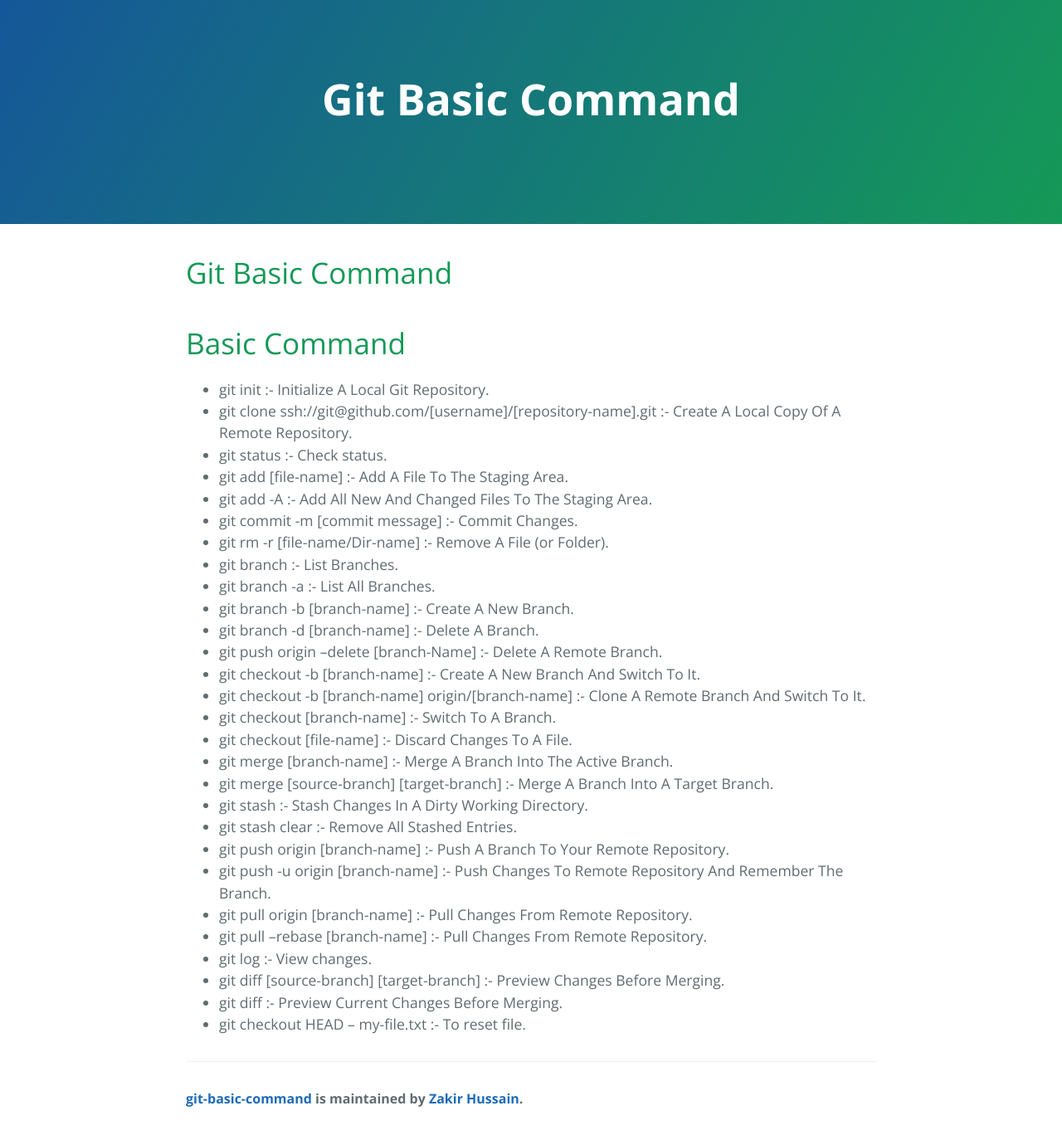
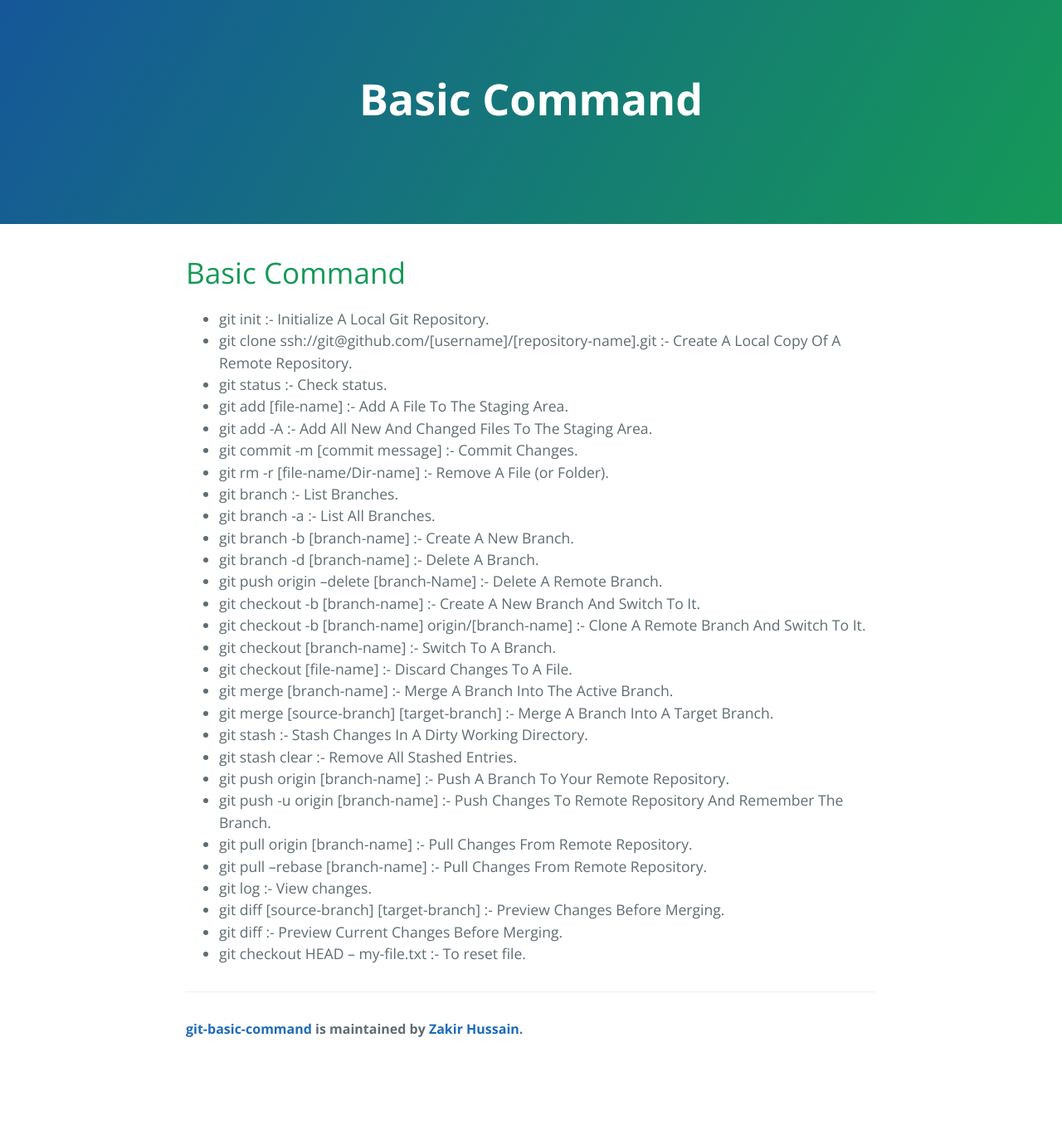
Before and after one commit to zakirhussain/git-basic-command, a Jekyll site: the page built from index.md, in a window 1280 px wide. Shown: the whole page at 83% size. Built offline with Jekyll 4.4.1, drawn with Linux system fonts in a browser that asks for light colours; our own code applies the rules of GitHub Pages for plain Markdown files; the repository's description, which GitHub fills in, is left out; after the commit the page ends 1284 px from its top, so only the background shows below that.

Commit message:
Update index.md

```diff
--- a/index.md
+++ b/index.md
@@ -1,5 +1,3 @@
-# Git Basic Command
-
 # Basic Command
 
 - git init :- Initialize A Local Git Repository.
```
